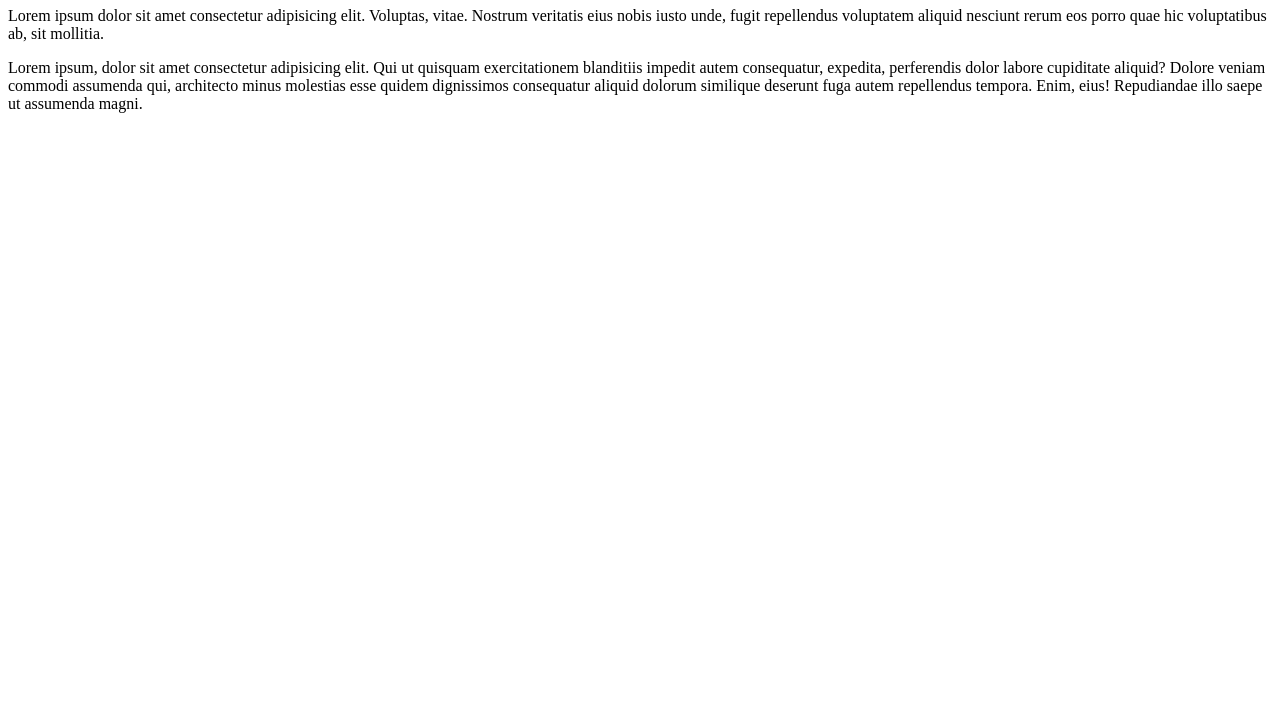
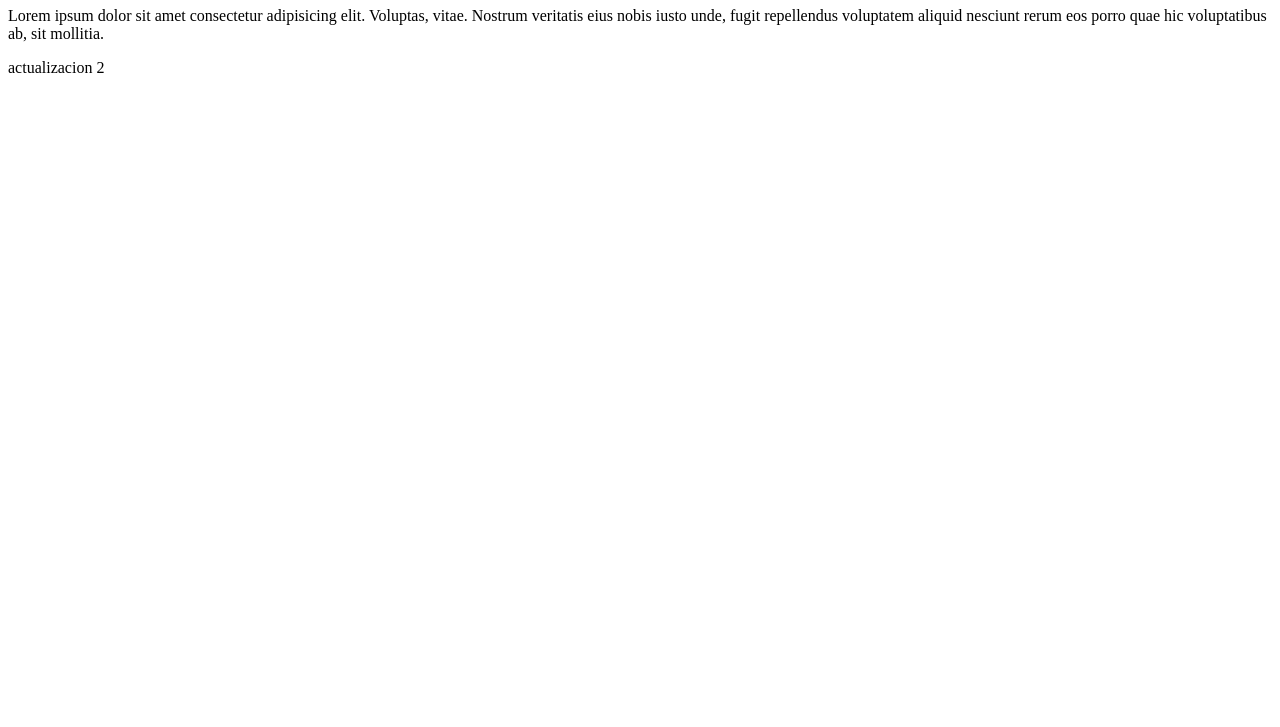
Before and after one commit to Patiflin/patiflin.github.io, a plain HTML site: page src/index.html in a window 1280 px wide. Shown: the part 73-800 px from the top of the page. Drawn offline with Linux system fonts and the light colour scheme.

Commit message:
segunda actualizacion

```diff
--- a/src/index.html
+++ b/src/index.html
@@ -15,12 +15,7 @@
     </p>
 
     <p>
-      Lorem ipsum, dolor sit amet consectetur adipisicing elit. Qui ut quisquam
-      exercitationem blanditiis impedit autem consequatur, expedita, perferendis
-      dolor labore cupiditate aliquid? Dolore veniam commodi assumenda qui,
-      architecto minus molestias esse quidem dignissimos consequatur aliquid
-      dolorum similique deserunt fuga autem repellendus tempora. Enim, eius!
-      Repudiandae illo saepe ut assumenda magni.
+      actualizacion 2
     </p>
   </body>
 </html>
```
